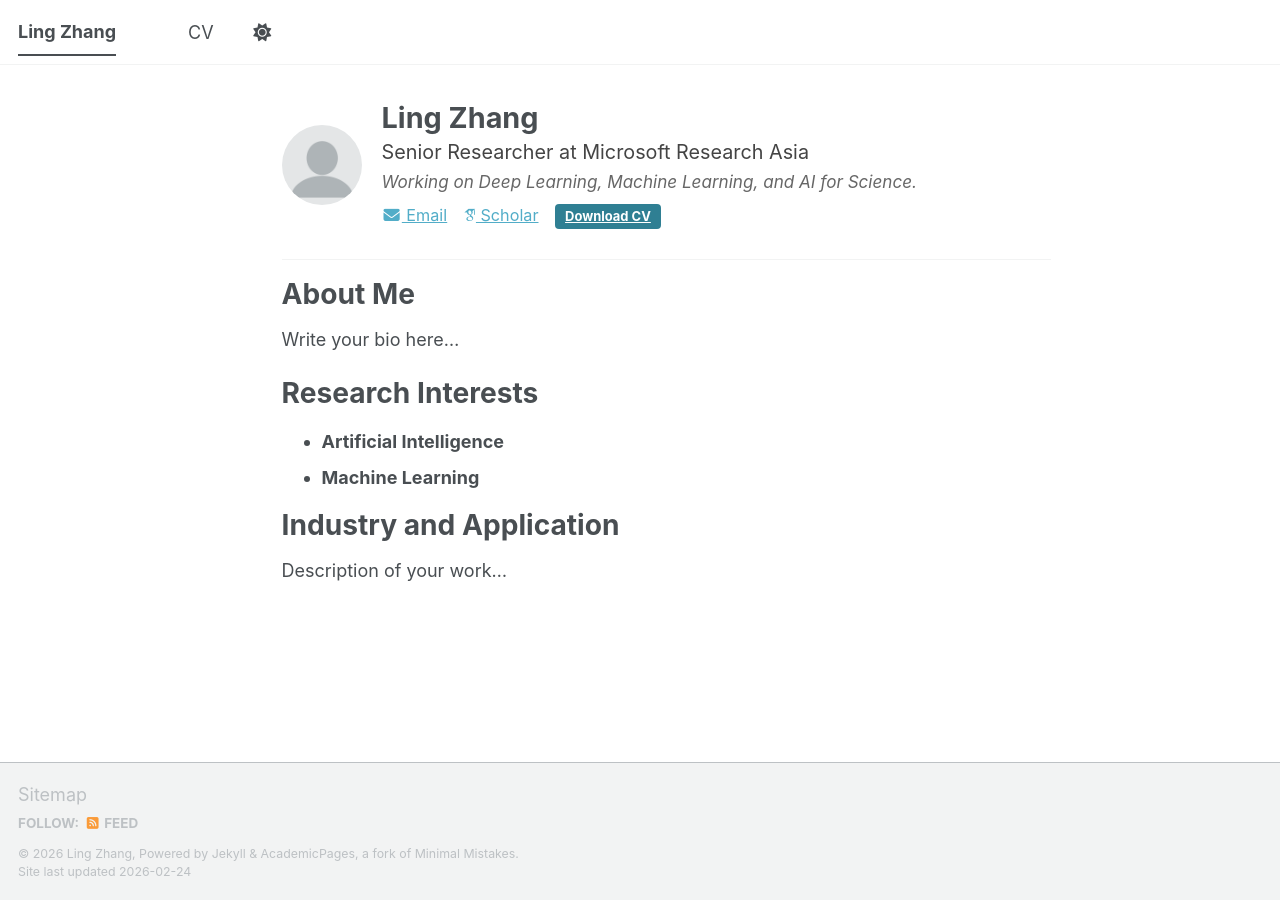
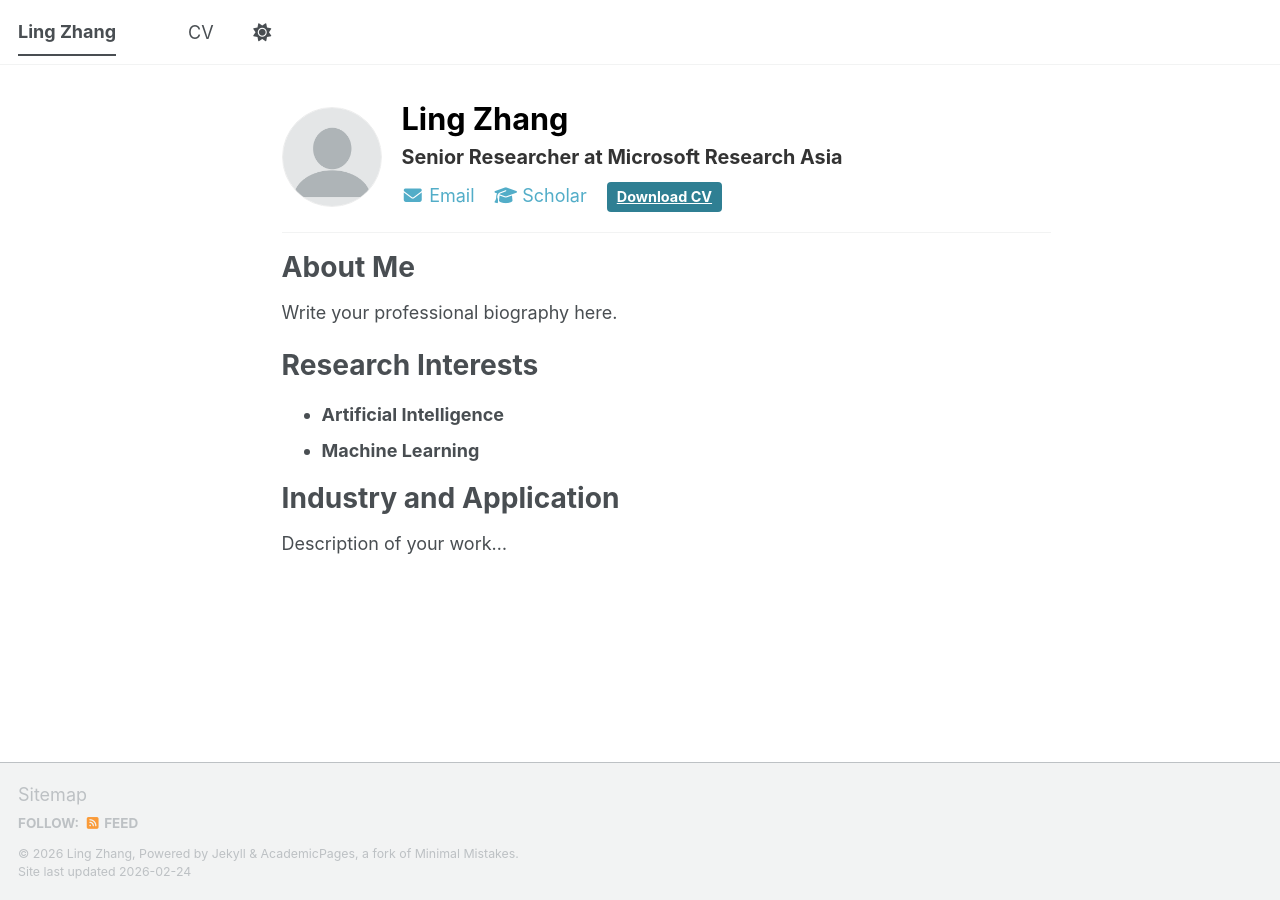
Before and after one commit to sweet-tea-olive/zhangling, a Jekyll site: the page built from _pages/about.md, in a window 1280 px wide. Built offline with Jekyll 4.4.1, drawn with Linux system fonts in a browser that asks for light colours; some web fonts are replaced; a script bundle is joined from its source files by our own code; library files that are not in the unit come from our copies.

Commit message:
Update about.md

```diff
--- a/_pages/about.md
+++ b/_pages/about.md
@@ -1,51 +1,55 @@
 ---
 layout: single
 permalink: /
-title: "Ling Zhang"
-excerpt: "Senior Researcher at Microsoft Research Asia"
+title:
 author_profile: false
 classes: wide
-redirect_from:
-  - /about/
-  - /about.html
 ---
 
 <style>
-  /* This hides the default "Ling Zhang" title that the template adds automatically */
-  .page__title { display: none; }
+  /* Hides the automatic large title at the very top */
+  .page__title { display: none !important; }
+
+  /* Ensures the description text is visible and black */
+  .profile-desc {
+    color: #333333 !important;
+    display: block !important;
+    margin-top: 5px !important;
+  }
 </style>
 
-<div style="display: flex; align-items: center; margin-top: 0; margin-bottom: 30px;">
-  <!-- 1. Smaller photo (80px instead of 120px) -->
-  <img src="/images/profile.png" style="width: 80px; height: 80px; border-radius: 50%; margin-right: 20px; object-fit: cover;">
+<div style="display: flex; align-items: center; margin-bottom: 20px;">
+  <!-- Profile Photo -->
+  <img src="/images/profile.png" style="width: 100px; height: 100px; border-radius: 50%; margin-right: 20px; object-fit: cover; border: 1px solid #eee;">
 
   <div>
-    <!-- 2. Smaller Name (using h2 instead of h1) -->
-    <h2 style="margin: 0; padding: 0; border: none; font-size: 1.6em;">Ling Zhang</h2>
+    <!-- Name -->
+    <h2 style="margin: 0; padding: 0; border: none; font-size: 1.7em; color: black;">Ling Zhang</h2>
 
-    <!-- 3. Brief Description -->
-    <p style="margin: 2px 0; color: #444; font-size: 1.1em; font-weight: 400;">
+    <!-- Brief Description (Job Title) -->
+    <div class="profile-desc" style="font-size: 1.1em; font-weight: bold;">
       Senior Researcher at Microsoft Research Asia
-    </p>
+    </div>
 
-    <!-- 4. Sub-description / Research focus -->
-    <p style="margin: 0; color: #666; font-size: 0.95em; font-style: italic;">
-      Working on Deep Learning, Machine Learning, and AI for Science.
-    </p>
-
-    <!-- 5. Links and Button -->
-    <p style="margin: 8px 0 0 0; font-size: 0.9em;">
-      <a href="mailto:your-email@microsoft.com" style="margin-right: 12px;"><i class="fas fa-fw fa-envelope"></i> Email</a>
-      <a href="https://scholar.google.com" style="margin-right: 12px;"><i class="ai ai-google-scholar"></i> Scholar</a>
-      <a href="/files/my_cv.pdf" class="btn btn--info" style="margin: 0; padding: 3px 10px; font-size: 0.8em;">Download CV</a>
-    </p>
+    <!-- Contact Links -->
+    <div style="margin-top: 10px;">
+      <a href="mailto:your-email@microsoft.com" style="margin-right: 15px; text-decoration: none;">
+        <i class="fas fa-fw fa-envelope"></i> Email
+      </a>
+      <a href="https://scholar.google.com" style="margin-right: 15px; text-decoration: none;">
+        <i class="fas fa-fw fa-graduation-cap"></i> Scholar
+      </a>
+      <a href="/files/my_cv.pdf" class="btn btn--info" style="margin: 0; padding: 4px 10px; font-size: 0.8em; border-radius: 4px;">
+        Download CV
+      </a>
+    </div>
   </div>
 </div>
 
 <hr>
 
 # About Me
-Write your bio here...
+Write your professional biography here.
 
 # Research Interests
 * **Artificial Intelligence**
```
